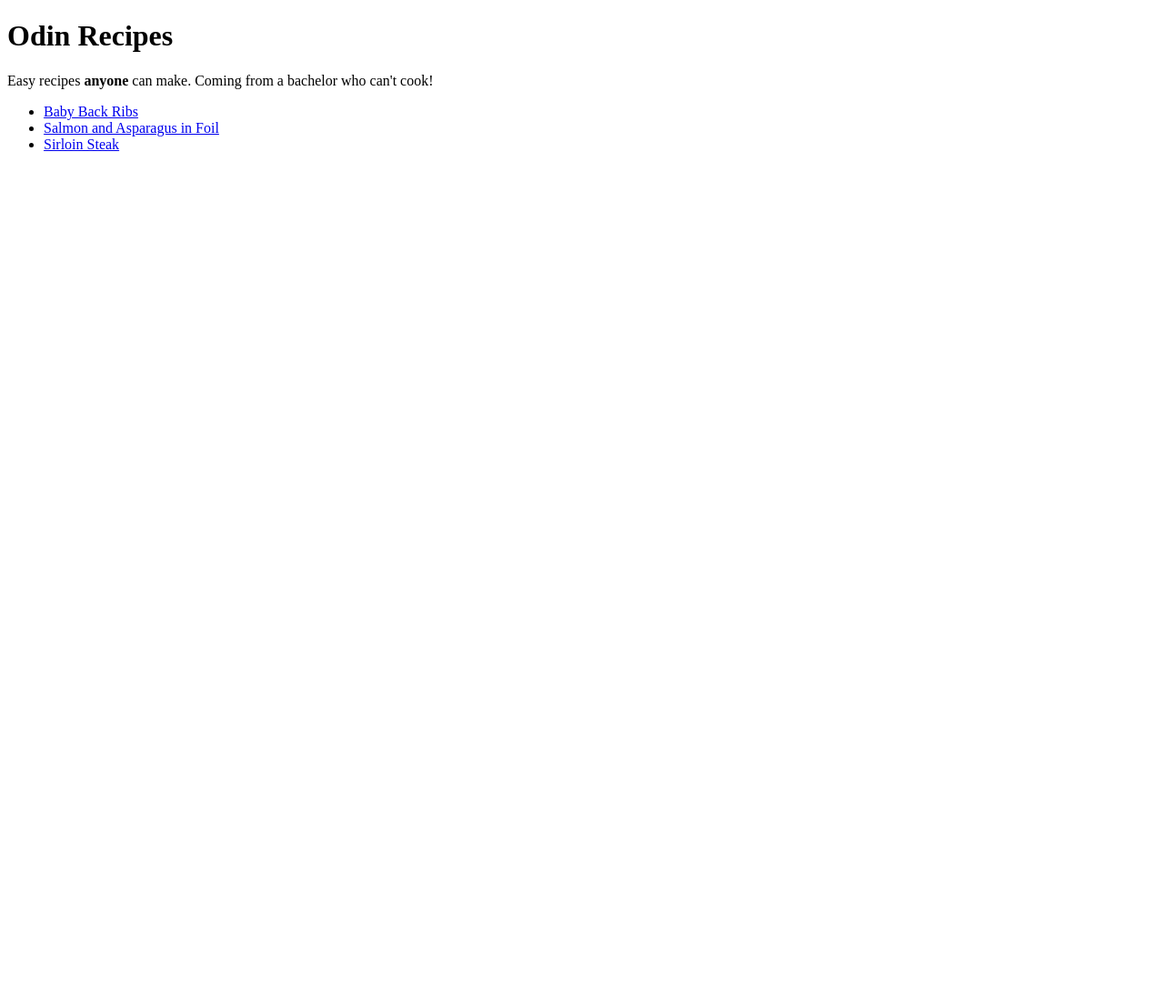
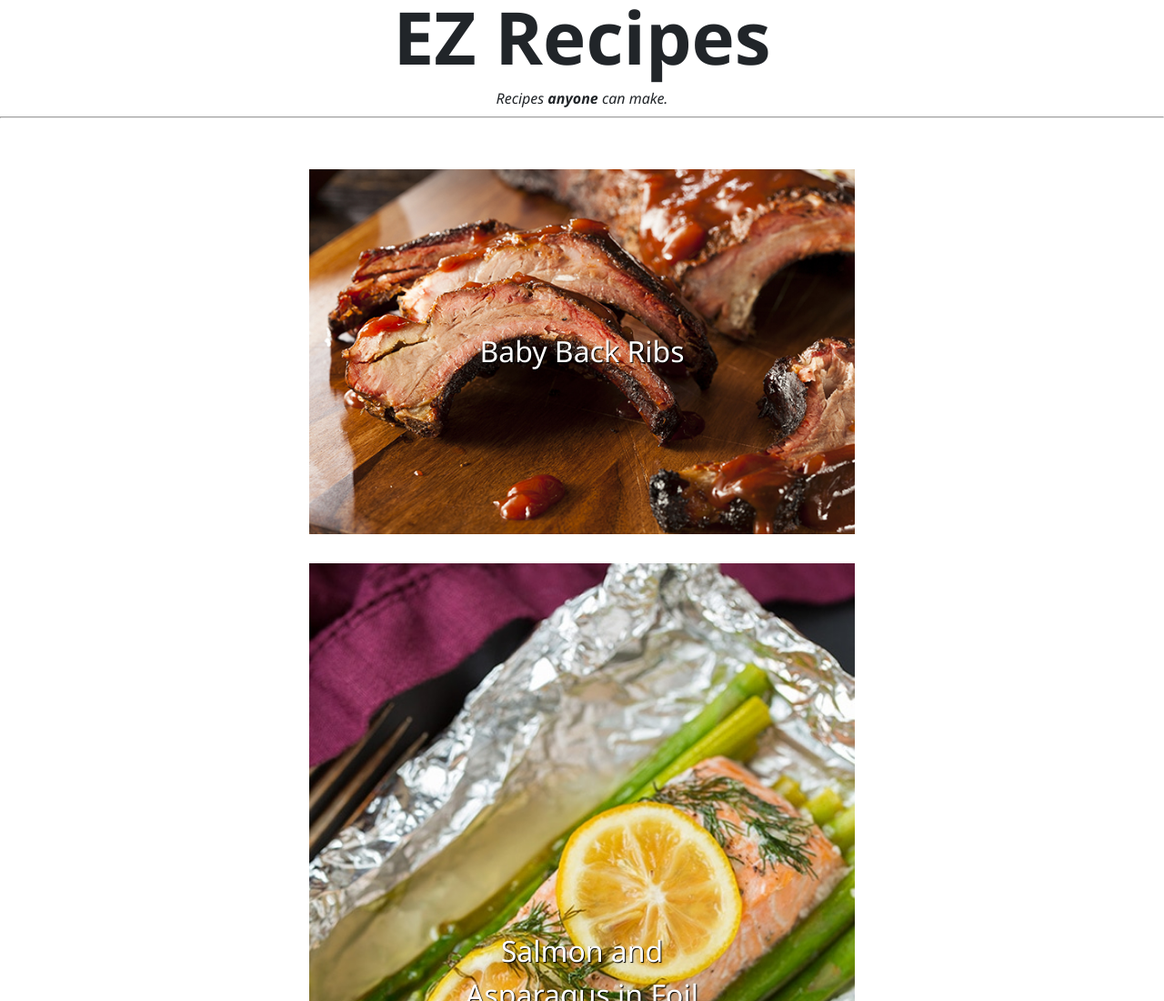
Before and after one commit to tgj/odin-recipes, a plain HTML site: page index.html in a window 1280 px wide. Shown: the top 1100 px of the page at 91% size. Before the commit the page ends 800 px from the top, so only its background shows below. Drawn offline with Linux system fonts and the light colour scheme.

Commit message:
Add styles to home page

```diff
--- a/index.html
+++ b/index.html
@@ -4,22 +4,37 @@
   <meta charset="UTF-8">
   <meta http-equiv="X-UA-Compatible" content="IE=edge">
   <meta name="viewport" content="width=device-width, initial-scale=1.0">
-  <title>Odin Recipes</title>
+  <link rel="stylesheet" href="style.css">
+  <title>EZ Recipes</title>
 </head>
 <body>
-  <h1>Odin Recipes</h1>
-  <p>Easy recipes <strong>anyone</strong> can make. Coming from a bachelor who can't cook!</p>
-  <ul>
-    <li>
-      <a href="./recipes/ribs.html">Baby Back Ribs</a>
-    </li>
-    <li>
-      <a href="./recipes/salmon.html">Salmon and Asparagus in Foil</a>
-    </li>
-    <li>
-      <a href="./recipes/steak.html">Sirloin Steak</a>
-    </li>
+  <h1 class="page-title">EZ Recipes</h1>
+  <p class="description"><em>Recipes <strong>anyone</strong> can make.</em></p>
+  <hr />
+  <div class="recipe-container">
+   <ul class="no-list-style no-padding">
+      <li class="recipe-preview">
+          <a href="./recipes/ribs.html">
+            <img src="./images/ribs.jpg" alt="Baby Back Ribs">
+          </a>
+          <p>Baby Back Ribs</p>
+      </li>
 
-  </ul>
+      <li class="recipe-preview">
+        <a href="./recipes/salmon.html">
+          <img src="./images/salmon.jpg" alt="Salmon">
+        </a>
+        <p>Salmon and Asparagus in Foil</p>
+      </li>
+
+      <li class="recipe-preview">
+        <a href="./recipes/steak.html">
+          <img src="./images/steak.jpg" alt="Sirlion Steak">
+        </a>
+        <p>Sirloin Steak</p>
+      </li>
+
+    </ul>
+  </div>
 </body>
 </html>
--- /dev/null
+++ b/style.css
@@ -0,0 +1,144 @@
+/* Box sizing rules */
+*,
+*::before,
+*::after {
+  box-sizing: border-box;
+}
+
+/* Remove default margin */
+body,
+h1,
+h2,
+h3,
+h4,
+p,
+figure,
+blockquote,
+dl,
+dd {
+  margin: 0;
+}
+
+/* Remove list styles on ul, ol elements with a list role, which suggests default styling will be removed */
+ul[role='list'],
+ol[role='list'] {
+  list-style: none;
+}
+
+/* Set core root defaults */
+html:focus-within {
+  scroll-behavior: smooth;
+}
+
+/* Set core body defaults */
+body {
+  min-height: 100vh;
+  text-rendering: optimizeSpeed;
+  line-height: 1.5;
+}
+
+/* A elements that don't have a class get default styles */
+a:not([class]) {
+  text-decoration-skip-ink: auto;
+}
+
+/* Make images easier to work with */
+img,
+picture {
+  max-width: 100%;
+  display: block;
+}
+
+/* Inherit fonts for inputs and buttons */
+input,
+button,
+textarea,
+select {
+  font: inherit;
+}
+
+/* Remove all animations, transitions and smooth scroll for people that prefer not to see them */
+@media (prefers-reduced-motion: reduce) {
+  html:focus-within {
+   scroll-behavior: auto;
+  }
+
+  *,
+  *::before,
+  *::after {
+    animation-duration: 0.01ms !important;
+    animation-iteration-count: 1 !important;
+    transition-duration: 0.01ms !important;
+    scroll-behavior: auto !important;
+  }
+}
+
+body {
+  font-size: 1rem;
+  font-weight: 400;
+  color: #212529;
+  font-family: 'Segoe UI', Tahoma, Geneva, Verdana, sans-serif;
+}
+
+.page-title {
+  font-size: 5rem;
+  font-weight: 700;
+  color: #212529;
+  margin-bottom: 1rem;
+  text-align: center;
+  line-height: 1.0em;
+}
+
+.no-list-style {
+  list-style: none;
+}
+
+.no-padding {
+  padding: 0;
+}
+
+.recipe-preview {
+  margin: 2rem;
+  position: relative;
+}
+
+@media only screen and (max-width: 600px) {
+  .recipe-preview img {
+    width: 100%;
+    height: auto;
+  }
+}
+
+@media only screen and (min-width: 600px) {
+  .recipe-preview img {
+    width: 600px;
+    height: auto;
+  }
+}
+
+.recipe-preview a:link {
+  text-decoration: none;
+}
+
+.recipe-preview p {
+  color: white;
+  text-shadow: 1px 1px 1px black;
+  position: absolute;
+  top: 50%;
+  left:  50%;
+  -webkit-transform: translate(-50%, -50%); /* iOS */
+  transform: translate(-50%, -50%);
+  font-size: 2rem;
+  display: inline;
+  text-align: center;
+}
+
+.description {
+  text-align: center;
+}
+
+.recipe-container {
+  display: flex;
+  align-items: center;
+  justify-content: center;
+}
```
